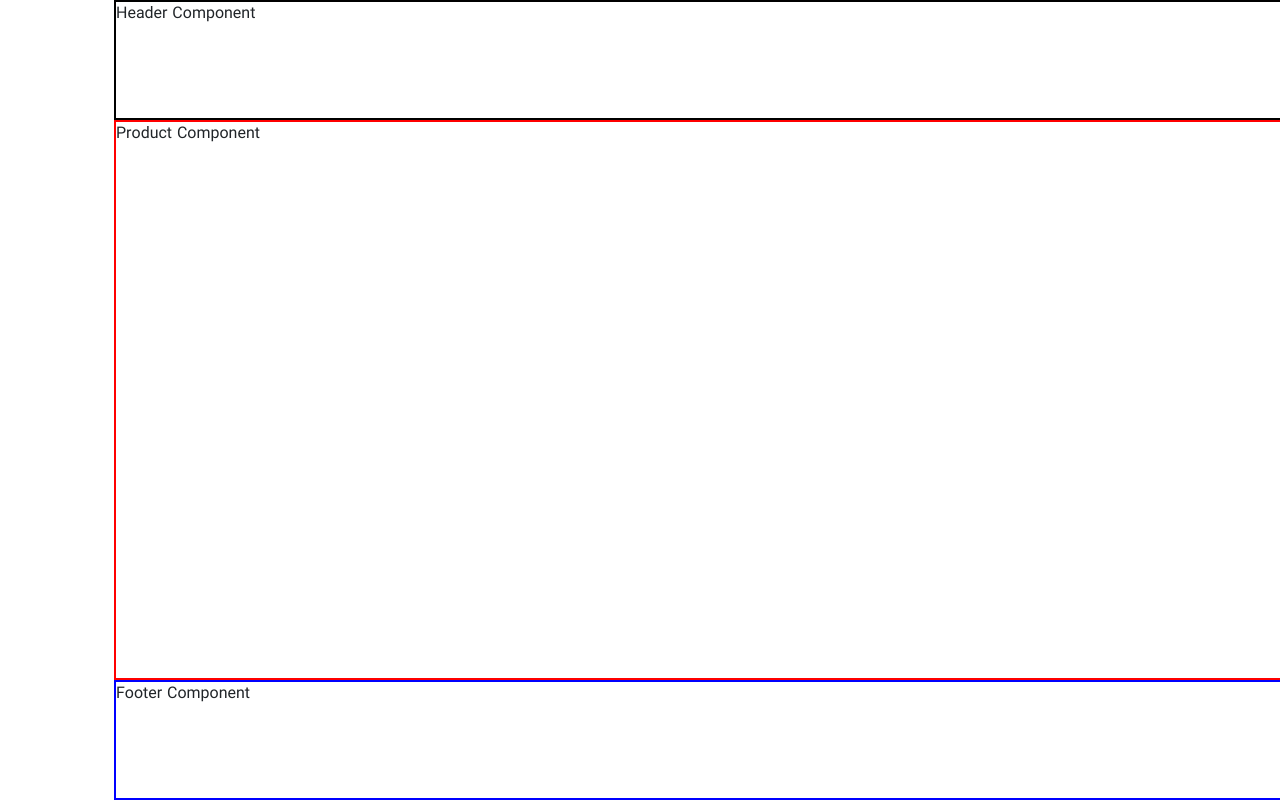
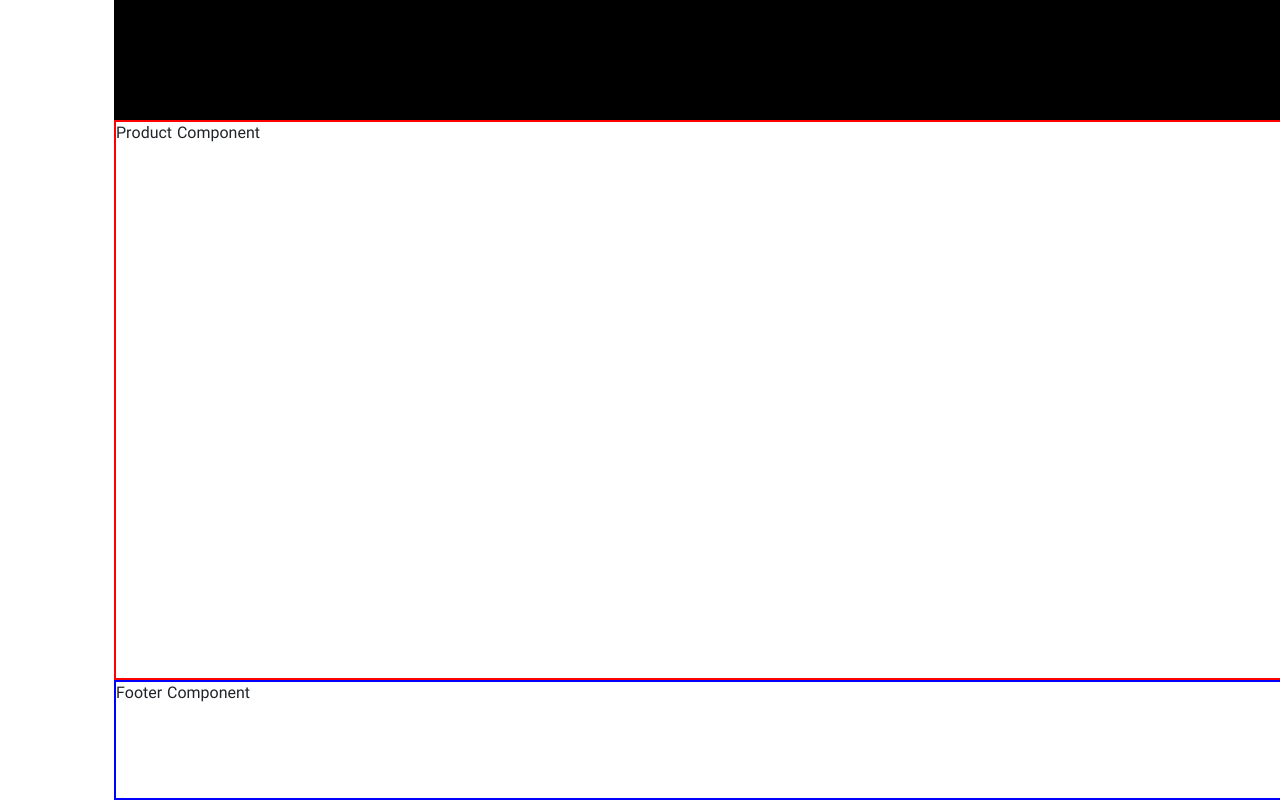
Before and after one commit to hamed-zeidabadi/skullcandy, a React (Create React App) app: page / in a window 1280 px wide. Built offline with nearby package versions, Linux system fonts and the light colour scheme.

Commit message:
add header background

```diff
--- a/src/Components/Header.jsx
+++ b/src/Components/Header.jsx
@@ -1,11 +1,17 @@
 import React from "react";
 const Header = () => {
   return (
+
     <>
-      <div className="header">
-        <p>Header Component</p>
-      </div>
+      <header className='header'>
+
+        <div className='header_container'>
+
+        </div>
+
+      </header>
     </>
+
   );
 };
 
--- a/src/Scss/App.scss
+++ b/src/Scss/App.scss
@@ -3,6 +3,7 @@
   padding: 0;
   box-sizing: border-box;
 }
+
 .App {
   width: 100vw;
   height: 100vh;
--- a/src/Scss/Header.scss
+++ b/src/Scss/Header.scss
@@ -1,5 +1,6 @@
 .header {
   height: 15vh;
   width: 100%;
-  border: 2px solid black;
+  background-color: black;
+  // margin-bottom: 10px;
 }
```
